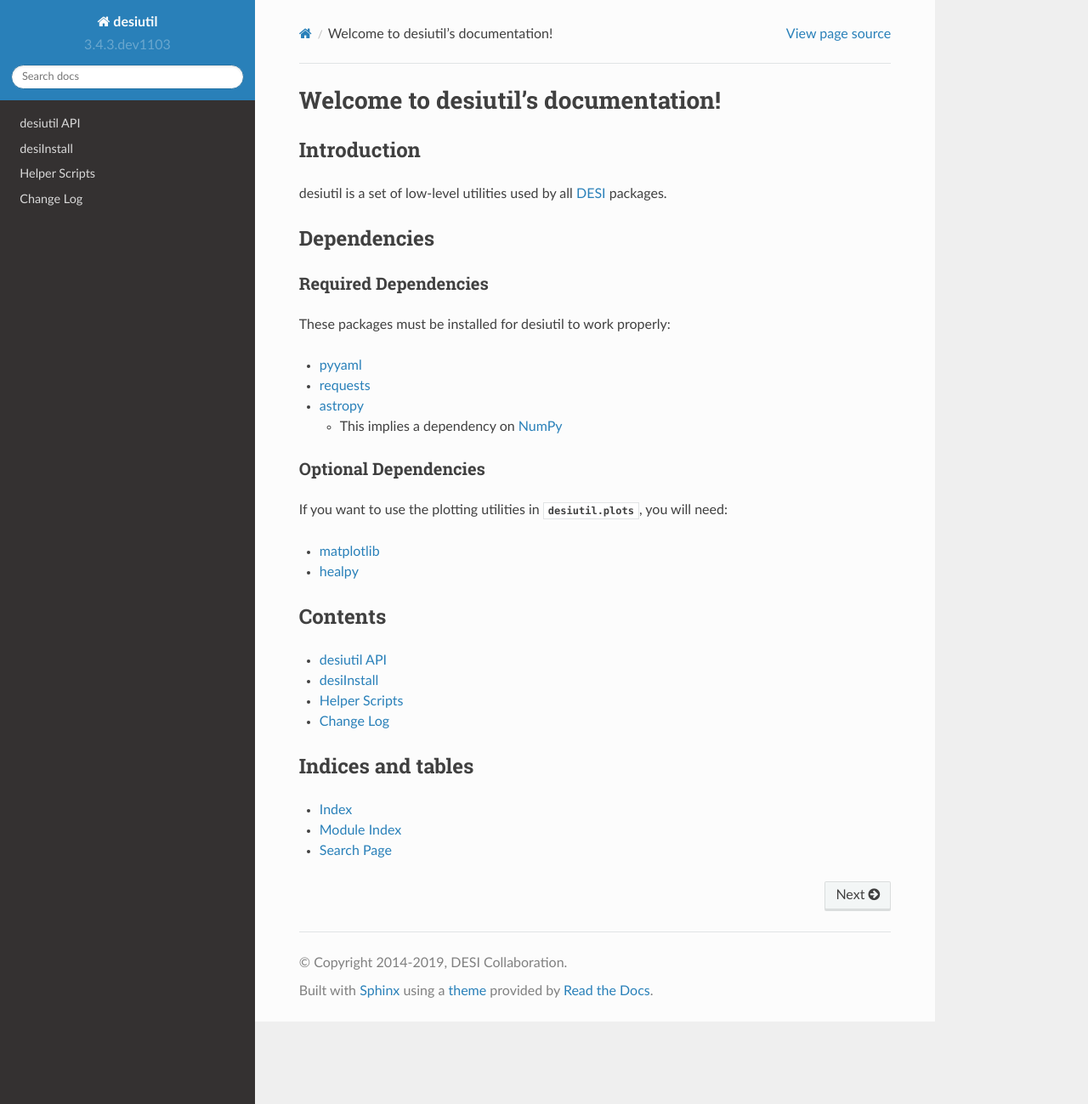
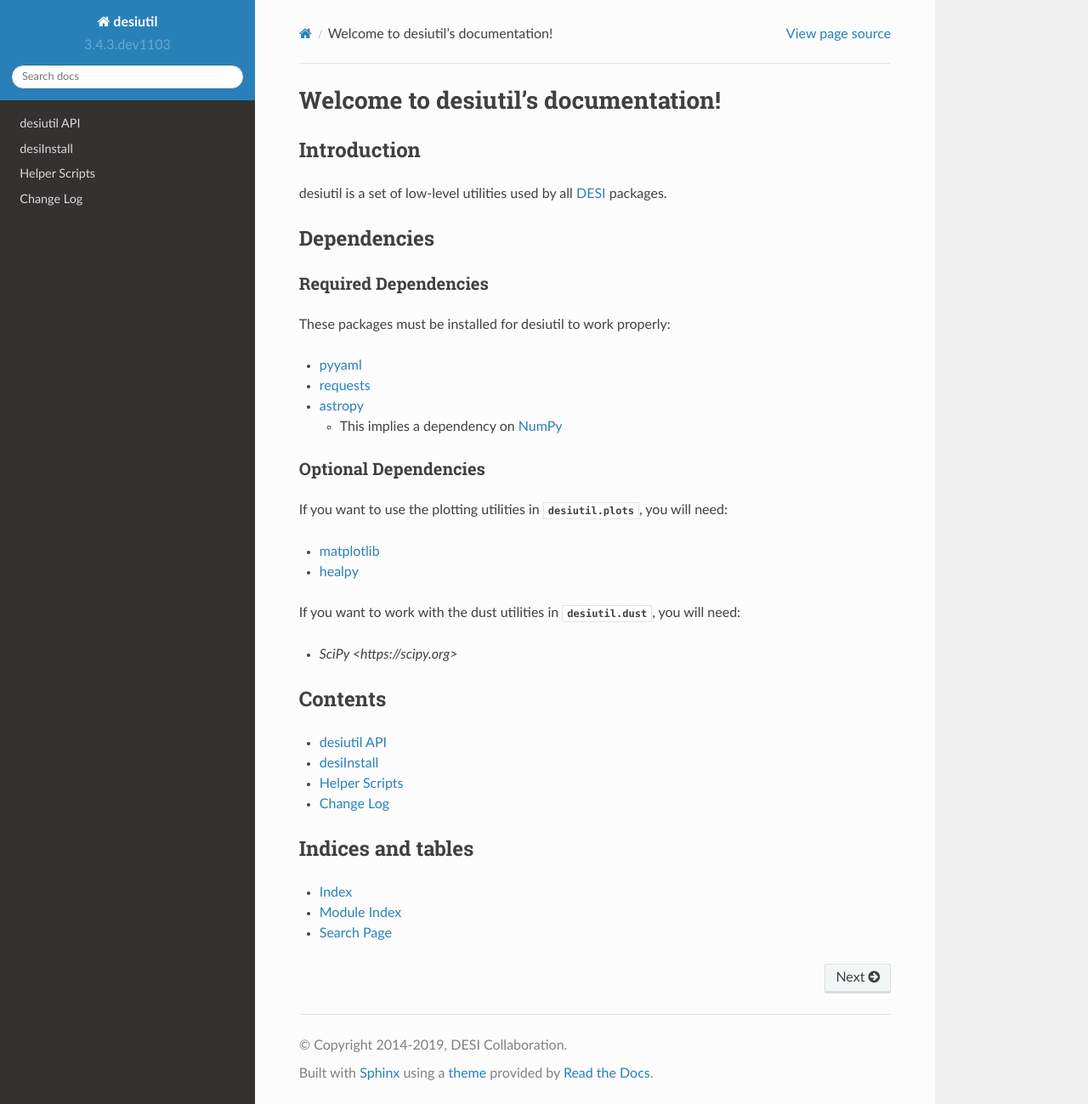
Before and after one commit to desihub/desiutil, a Sphinx documentation site: the page built from doc/index.rst, in a window 1280 px wide and 1299 px high. Shown: the whole window at 85% size. Built offline with Sphinx 7.4.7 and the Read the Docs theme 2.0.0, drawn with Linux system fonts in a browser that asks for light colours.

Commit message:
move scipy to extras

```diff
--- a/doc/index.rst
+++ b/doc/index.rst
@@ -32,6 +32,11 @@
 * `matplotlib <https://matplotlib.org/>`_
 * `healpy <https://healpy.readthedocs.io/en/latest/>`_
 
+If you want to work with the dust utilities in :mod:`desiutil.dust`, you will
+need:
+
+* `SciPy <https://scipy.org>`
+
 Contents
 ========
 
--- a/setup.cfg
+++ b/setup.cfg
@@ -34,7 +34,6 @@
     requests
     pyyaml
     numpy<2.0
-    scipy
     astropy>=5.0
     healpy
     matplotlib
@@ -59,7 +58,9 @@
 [options.extras_require]
 test =
     pytest
+    scipy
 coverage =
+    scipy
     pytest-cov
     coveralls
 doc =
```
